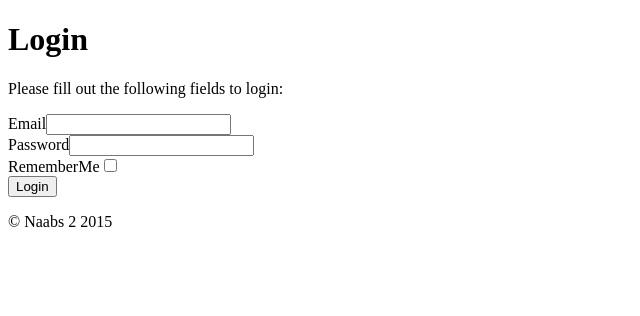
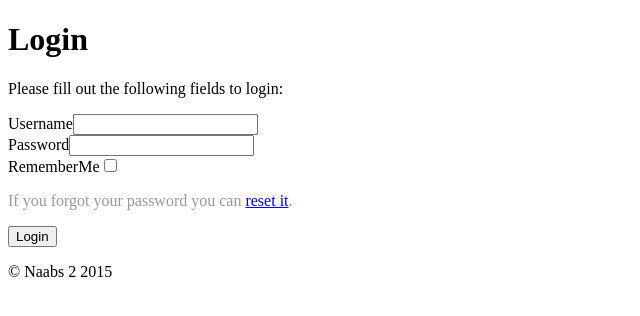
Before and after one commit to davidjeddy/naabs2, a Yii app: template backend/views/site/login.php in a window 1280 px wide. Shown: the top 316 px of the page, without its empty margins (0-640 px from the left). Run offline with PHP 8.4 and a stand-in for Yii, Linux system fonts and the light colour scheme; the template is opened without the code that fills it, so the values that code supplies are empty; form fields are guessed from the names that the template uses; some libraries are stand-ins or nearby versions.

Commit message:
Fixed BE login. Limited Be login to user accounts with a role that matches admin.

```diff
--- a/backend/views/site/login.php
+++ b/backend/views/site/login.php
@@ -17,9 +17,12 @@ $this->params['breadcrumbs'][] = $this->title;
     <div class="row">
         <div class="col-lg-5">
             <?php $form = ActiveForm::begin(['id' => 'login-form']); ?>
-                <?= $form->field($model, 'email') ?>
+                <?= $form->field($model, 'username') ?>
                 <?= $form->field($model, 'password')->passwordInput() ?>
                 <?= $form->field($model, 'rememberMe')->checkbox() ?>
+                <div style="color:#999;margin:1em 0">
+                    If you forgot your password you can <?= Html::a('reset it', ['site/request-password-reset']) ?>.
+                </div>
                 <div class="form-group">
                     <?= Html::submitButton('Login', ['class' => 'btn btn-primary', 'name' => 'login-button']) ?>
                 </div>
--- a/common/models/UserDetails.php
+++ b/common/models/UserDetails.php
@@ -106,7 +106,7 @@ class UserDetails extends ActiveRecord
      */
     public static function isUserAdmin($username)
     {
-        if (static::findOne(['username' => $username, 'role' => self::ROLE_ADMIN])){
+        if (static::findOne(['role' => self::ROLE_ADMIN])){
 
             return true;
         }
```
Also changed, not shown: common/models/LoginForm.php (+5 -5 lines).
